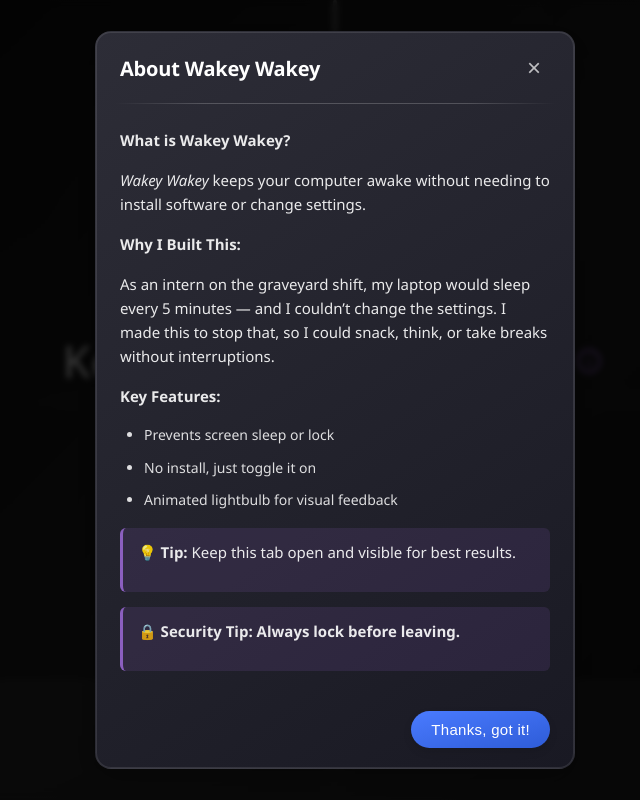
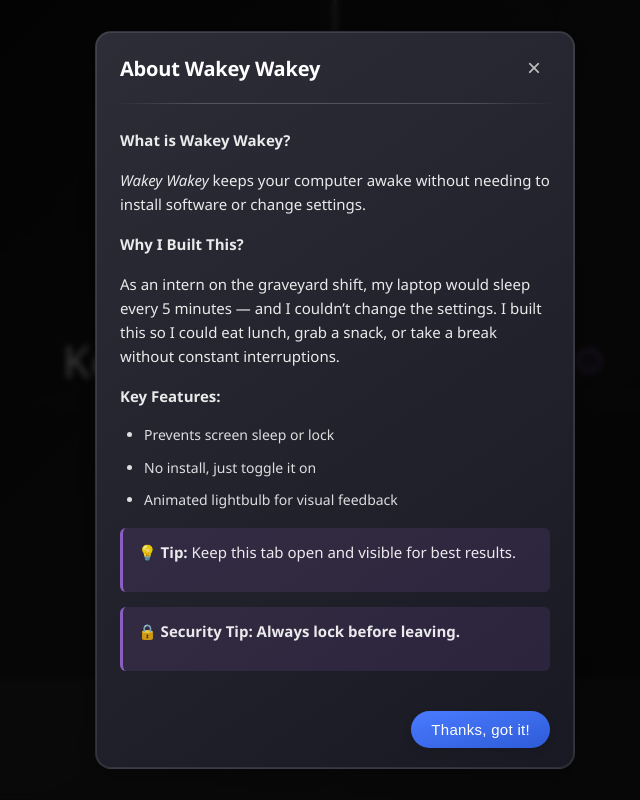
Before and after one commit to yaaabs/wakey-wakey, a plain HTML site: page index.html in a window 1280 px wide. Both pictures are taken after a click on the element 894 px from the left and 361 px from the top of the page. Shown: the whole page, without its empty margins (305-945 px from the left). Drawn offline with nearby package versions, Linux system fonts and the light colour scheme.

Commit message:
Updated the Modal Content

```diff
--- a/index.html
+++ b/index.html
@@ -84,8 +84,8 @@
       <p><strong>What is Wakey Wakey?</strong></p>
       <p><em>Wakey Wakey</em> keeps your computer awake without needing to install software or change settings.</p>
 
-      <p><strong>Why I Built This:</strong></p>
-      <p>As an intern on the graveyard shift, my laptop would sleep every 5 minutes — and I couldn’t change the settings. I made this to stop that, so I could snack, think, or take breaks without interruptions.</p>
+      <p><strong>Why I Built This?</strong></p>
+      <p>As an intern on the graveyard shift, my laptop would sleep every 5 minutes — and I couldn’t change the settings. I built this so I could eat lunch, grab a snack, or take a break without constant interruptions.</p>
 
       <p><strong>Key Features:</strong></p>
       <ul>
```
